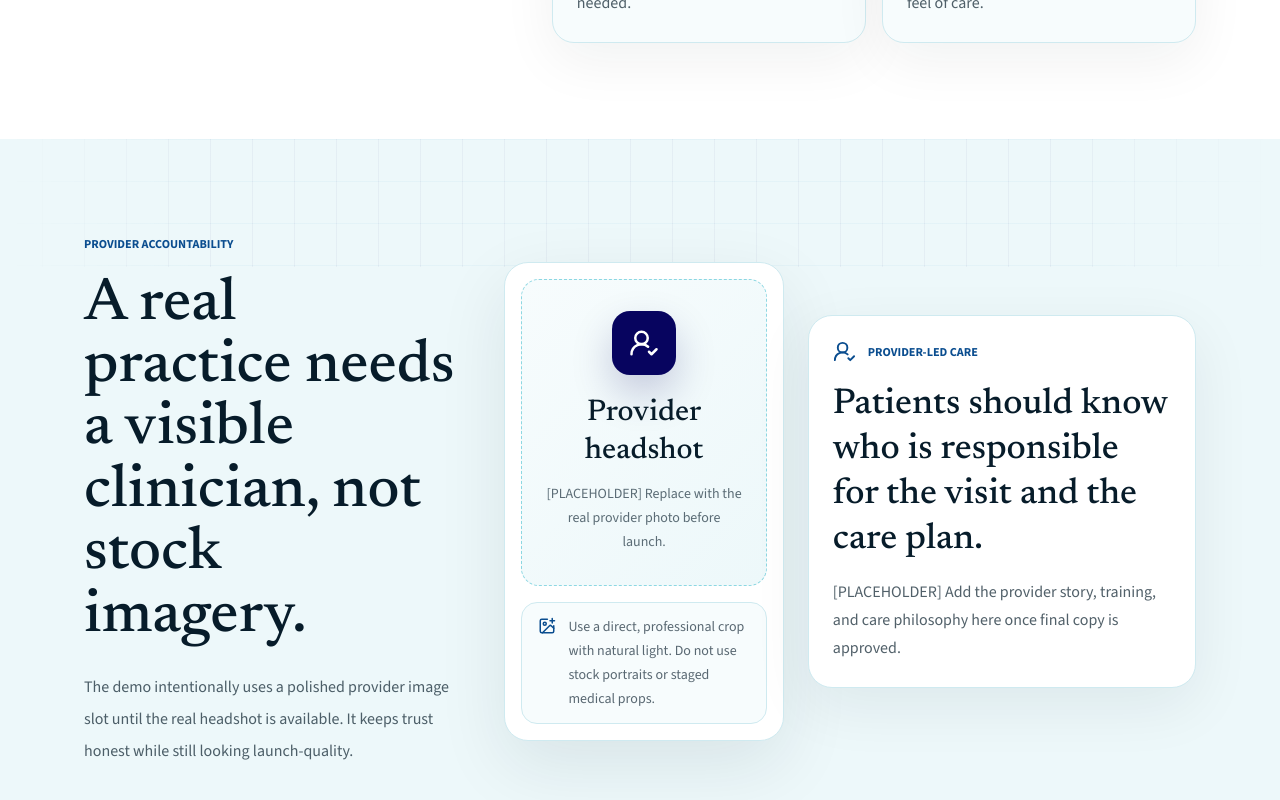
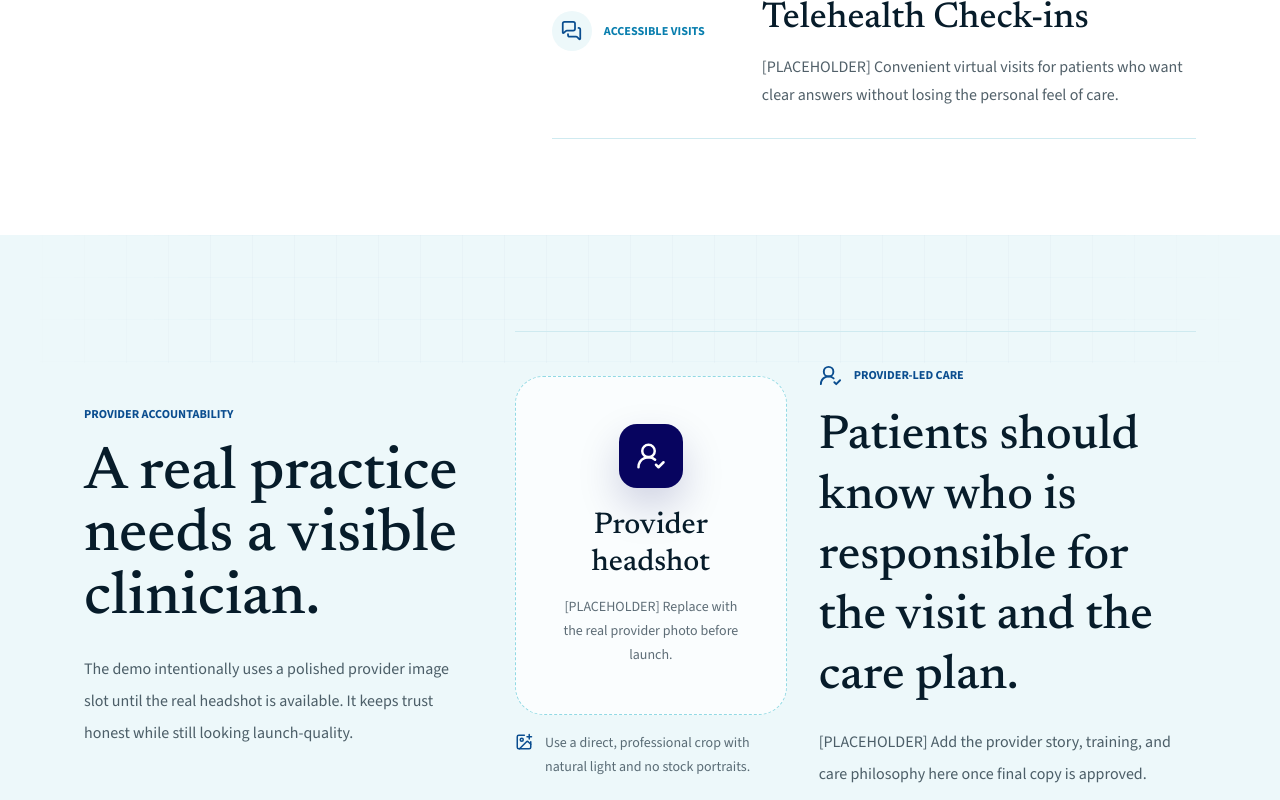
Before and after one commit to supertrens/premier-np-care, a Next.js app: page / in a window 1280 px wide. Shown: the part 2040-2840 px from the top of the page. Built offline with nearby package versions, Linux system fonts and the light colour scheme; no server answers.

Commit message:
Reduce homepage card density

```diff
--- a/src/app/page.tsx
+++ b/src/app/page.tsx
@@ -2,6 +2,7 @@ import type { Metadata } from "next";
 import {
   ArrowRight,
   CalendarCheck,
+  ImagePlus,
   ShieldCheck,
   UserRoundCheck,
 } from "lucide-react";
@@ -13,7 +14,6 @@ import {
   HeroItem,
   MotionReveal,
 } from "@/components/motion-reveal";
-import { ProviderImageSlot } from "@/components/provider-image-slot";
 import { Section } from "@/components/section";
 import { bookingUrl } from "@/lib/config";
 import {
@@ -119,24 +119,28 @@ export default function Home() {
             </ButtonLink>
           </MotionReveal>
 
-          <div className="grid gap-4 md:grid-cols-2">
+          <div className="divide-y divide-line border-y border-line">
             {services.map((service) => {
               const Icon = service.icon;
               return (
                 <MotionReveal key={service.title}>
-                  <article className="h-full rounded-[22px] border border-line bg-porcelain p-6 shadow-[0_18px_55px_rgba(7,28,42,0.06)]">
-                    <div className="flex h-12 w-12 items-center justify-center rounded-[14px] bg-mist text-cobalt">
-                      <Icon aria-hidden="true" size={23} />
+                  <article className="grid gap-5 py-7 md:grid-cols-[190px_1fr]">
+                    <div className="flex items-center gap-3 text-cobalt">
+                      <span className="flex h-10 w-10 shrink-0 items-center justify-center rounded-full bg-mist">
+                        <Icon aria-hidden="true" size={21} />
+                      </span>
+                      <p className="label-caps text-harbor">
+                        {service.eyebrow}
+                      </p>
                     </div>
-                    <p className="label-caps mt-6 text-harbor">
-                      {service.eyebrow}
-                    </p>
-                    <h3 className="mt-3 font-display text-3xl font-medium leading-tight text-ink">
-                      {service.title}
-                    </h3>
-                    <p className="mt-3 leading-7 text-ink/70">
-                      {service.description}
-                    </p>
+                    <div>
+                      <h3 className="font-display text-3xl font-medium leading-tight text-ink md:text-4xl">
+                        {service.title}
+                      </h3>
+                      <p className="mt-3 max-w-2xl leading-7 text-ink/70">
+                        {service.description}
+                      </p>
+                    </div>
                   </article>
                 </MotionReveal>
               );
@@ -146,12 +150,12 @@ export default function Home() {
       </Section>
 
       <Section className="relative overflow-hidden bg-mist py-24">
-        <div className="care-current-lines absolute inset-x-0 top-0 h-32 opacity-60" />
-        <Container className="relative grid gap-12 lg:grid-cols-[0.7fr_1.3fr] lg:items-center">
+        <div className="care-current-lines absolute inset-x-0 top-0 h-32 opacity-30" />
+        <Container className="relative grid gap-12 lg:grid-cols-[0.72fr_1.28fr] lg:items-center">
           <MotionReveal>
             <p className="label-caps text-cobalt">Provider accountability</p>
             <h2 className="mt-5 max-w-xl font-display text-5xl font-medium leading-[1.04] text-ink md:text-6xl">
-              A real practice needs a visible clinician, not stock imagery.
+              A real practice needs a visible clinician.
             </h2>
             <p className="mt-6 max-w-lg leading-8 text-ink/70">
               The demo intentionally uses a polished provider image slot until
@@ -160,18 +164,43 @@ export default function Home() {
             </p>
           </MotionReveal>
           <MotionReveal delay={0.1}>
-            <div className="grid gap-6 md:grid-cols-[0.72fr_1fr] md:items-center">
-              <ProviderImageSlot />
-              <div className="rounded-[24px] border border-line bg-paper p-6 shadow-[0_18px_60px_rgba(7,28,42,0.07)]">
+            <div className="grid gap-8 border-y border-line py-8 md:grid-cols-[0.72fr_1fr] md:items-center">
+              <figure>
+                <div className="grid aspect-[4/5] max-h-[430px] place-items-center rounded-[28px] border border-dashed border-cyan/45 bg-paper/72">
+                  <div className="max-w-[240px] px-6 text-center">
+                    <div className="mx-auto flex h-16 w-16 items-center justify-center rounded-[18px] bg-deep-navy text-paper shadow-[0_18px_42px_rgba(7,4,95,0.18)]">
+                      <UserRoundCheck aria-hidden="true" size={30} />
+                    </div>
+                    <p className="mt-5 font-display text-3xl font-medium leading-tight text-ink">
+                      Provider headshot
+                    </p>
+                    <p className="mt-3 text-sm leading-6 text-ink/64">
+                      [PLACEHOLDER] Replace with the real provider photo before
+                      launch.
+                    </p>
+                  </div>
+                </div>
+                <figcaption className="mt-4 flex gap-3 text-sm leading-6 text-ink/64">
+                  <ImagePlus
+                    aria-hidden="true"
+                    className="mt-0.5 shrink-0 text-cobalt"
+                    size={18}
+                  />
+                  Use a direct, professional crop with natural light and no
+                  stock portraits.
+                </figcaption>
+              </figure>
+
+              <div>
                 <div className="flex items-center gap-3 text-cobalt">
                   <UserRoundCheck aria-hidden="true" size={23} />
                   <p className="label-caps">Provider-led care</p>
                 </div>
-                <p className="mt-5 font-display text-4xl font-medium leading-tight text-ink">
+                <p className="mt-5 max-w-xl font-display text-4xl font-medium leading-tight text-ink md:text-5xl">
                   Patients should know who is responsible for the visit and the
                   care plan.
                 </p>
-                <p className="mt-4 leading-7 text-ink/70">
+                <p className="mt-5 max-w-xl leading-8 text-ink/70">
                   [PLACEHOLDER] Add the provider story, training, and care
                   philosophy here once final copy is approved.
                 </p>
```
